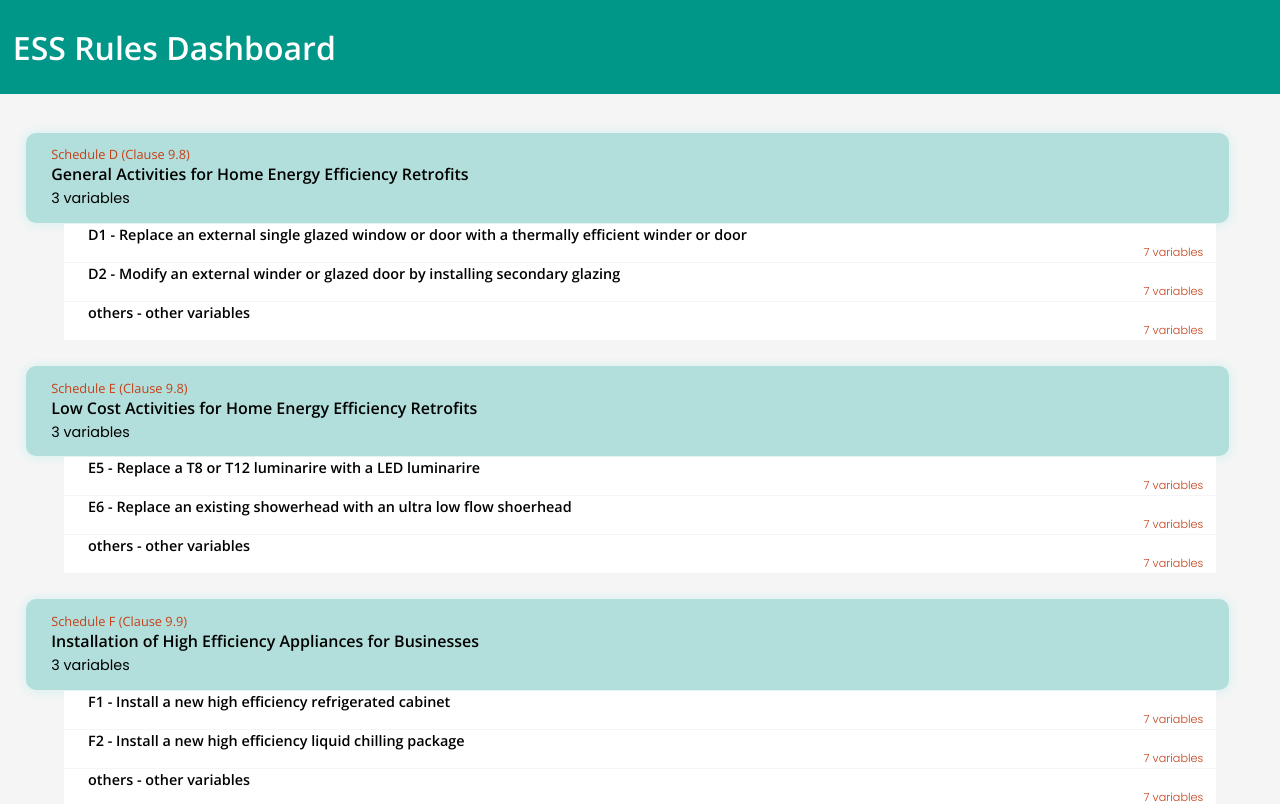
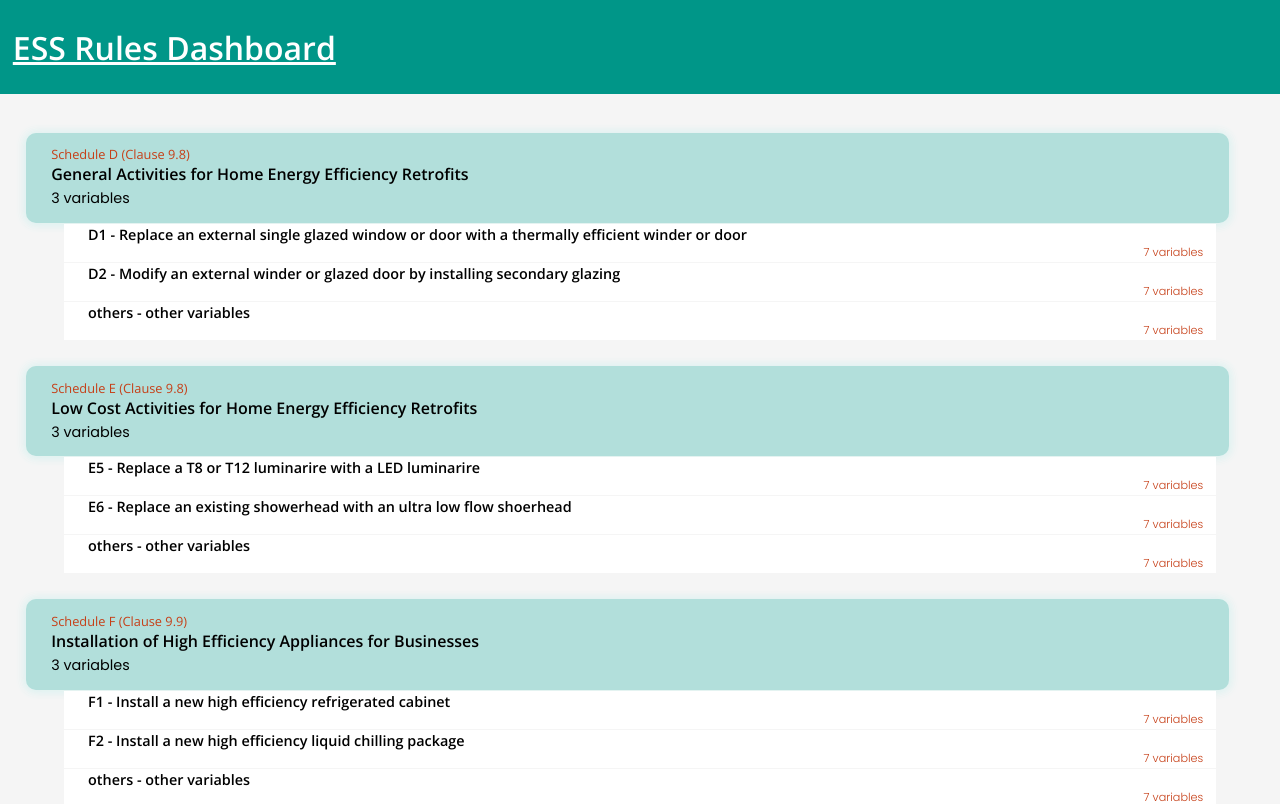
Before and after one commit to energy-savings-scheme/rules-dashboard, a React (Create React App) app: page / in a window 1280 px wide. Shown: the top 804 px of the page. Built offline with nearby package versions, Linux system fonts and the light colour scheme.

Commit message:
Add react-router Link element to <Header />

```diff
--- a/src/components/header.jsx
+++ b/src/components/header.jsx
@@ -1,14 +1,17 @@
+import React from 'react';
+import { Link } from 'react-router-dom';
+
 export default function Header() {
   return (
     <header className="App-header">
       <h1>
+        <Link to="/">ESS Rules Dashboard</Link>
         {/* DPIE{" "}
 				<a
 					className='Rules-link'
 					href='https://www.ess.nsw.gov.au/Home/Document-Search/Legislation/Energy-Savings-Scheme-Rule-of-2009/Energy-Savings-Scheme-Rule-of-2009-30-March-2020'>
 					Energy Saving Scheme (ESS) Rules
 				</a>{" "} */}
-        ESS Rules Dashboard{' '}
       </h1>
     </header>
   );
```
